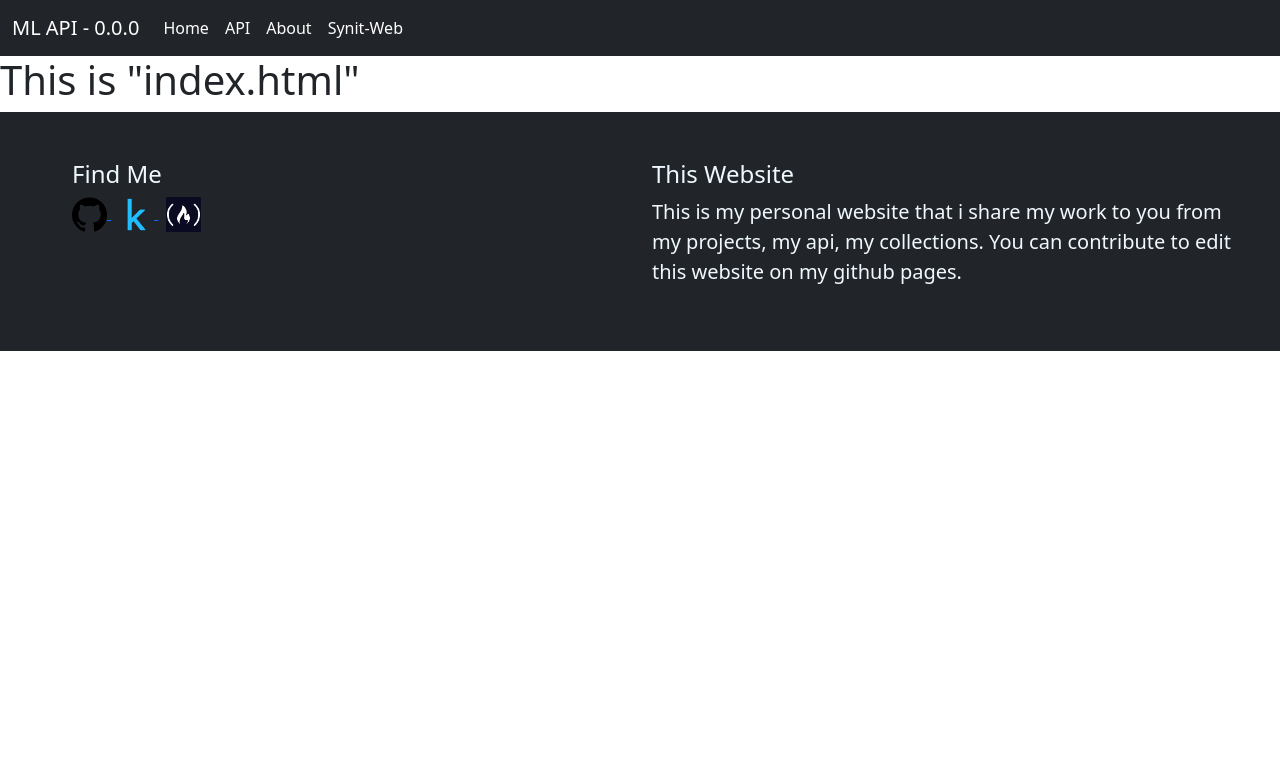
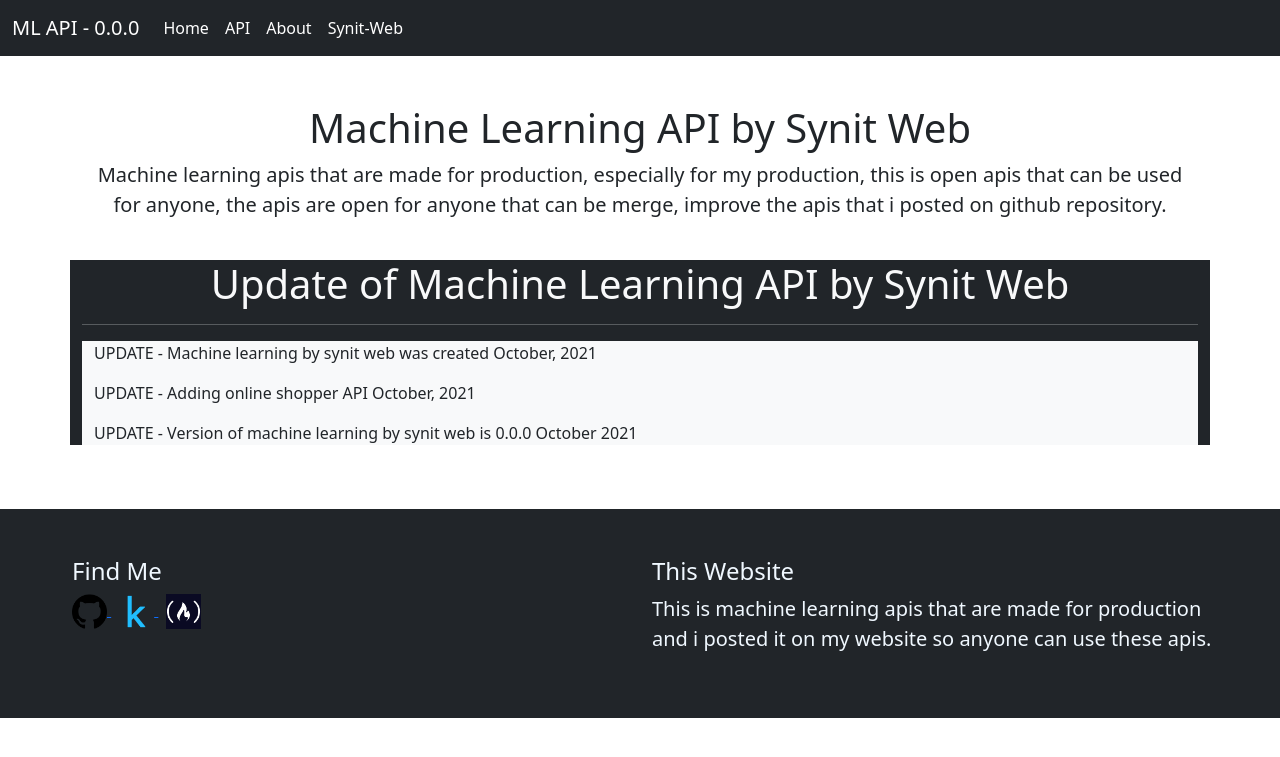
Before and after one commit to SynitCool/synit-web_ml-api, a Flask app: page / in a window 1280 px wide. Shown: the top 757 px of the page. Run offline with Flask 2, Linux system fonts and the light colour scheme; some libraries are stand-ins or nearby versions.

Commit message:
make index.html and adjust base.html

```diff
--- a/api/templates/base.html
+++ b/api/templates/base.html
@@ -55,8 +55,8 @@
               <div class="col">
                 <h4 style="color: aliceblue">This Website</h4>
                 <p class="lead" style="color: aliceblue;">
-                  This is my personal website that i share my work to you from my projects, my api, my collections.
-                  You can contribute to edit this website on my github pages.
+                  This is machine learning apis that are made for production and i posted it on my website
+                  so anyone can use these apis.
                 </p>
               </div>
             </div>
--- a/api/templates/index.html
+++ b/api/templates/index.html
@@ -1,5 +1,26 @@
 {% extends "base.html" %}
 {% block title %}Synit Web - ML API{% endblock %}
 {% block content %}
-<h1>This is "index.html"</h1>
+<div class="p-5">
+    <!-- Overview of machine learning api by synit web-->
+    <div class="container">
+        <h1 class="h1 text-center">Machine Learning API by Synit Web</h1>
+        <p class="lead text-center">
+            Machine learning apis that are made for production, especially for my production, this is
+            open apis that can be used for anyone, the apis are open for anyone that can be merge,
+            improve the apis that i posted on github repository.
+        </p>
+    </div>
+    <br/>
+    <!-- Update for machine learning api by synit web-->
+    <div class="container bg-dark text-light">
+        <h1 class="h1 text-center">Update of Machine Learning API by Synit Web</h1>
+        <hr/>
+        <div class="container bg-light text-dark">
+            <p>UPDATE - Machine learning by synit web was created October, 2021</p>
+            <p>UPDATE - Adding online shopper API October, 2021</p>
+            <p>UPDATE - Version of machine learning by synit web is 0.0.0 October 2021</p>
+        </div>
+    </div>
+</div>
 {% endblock %}
```
